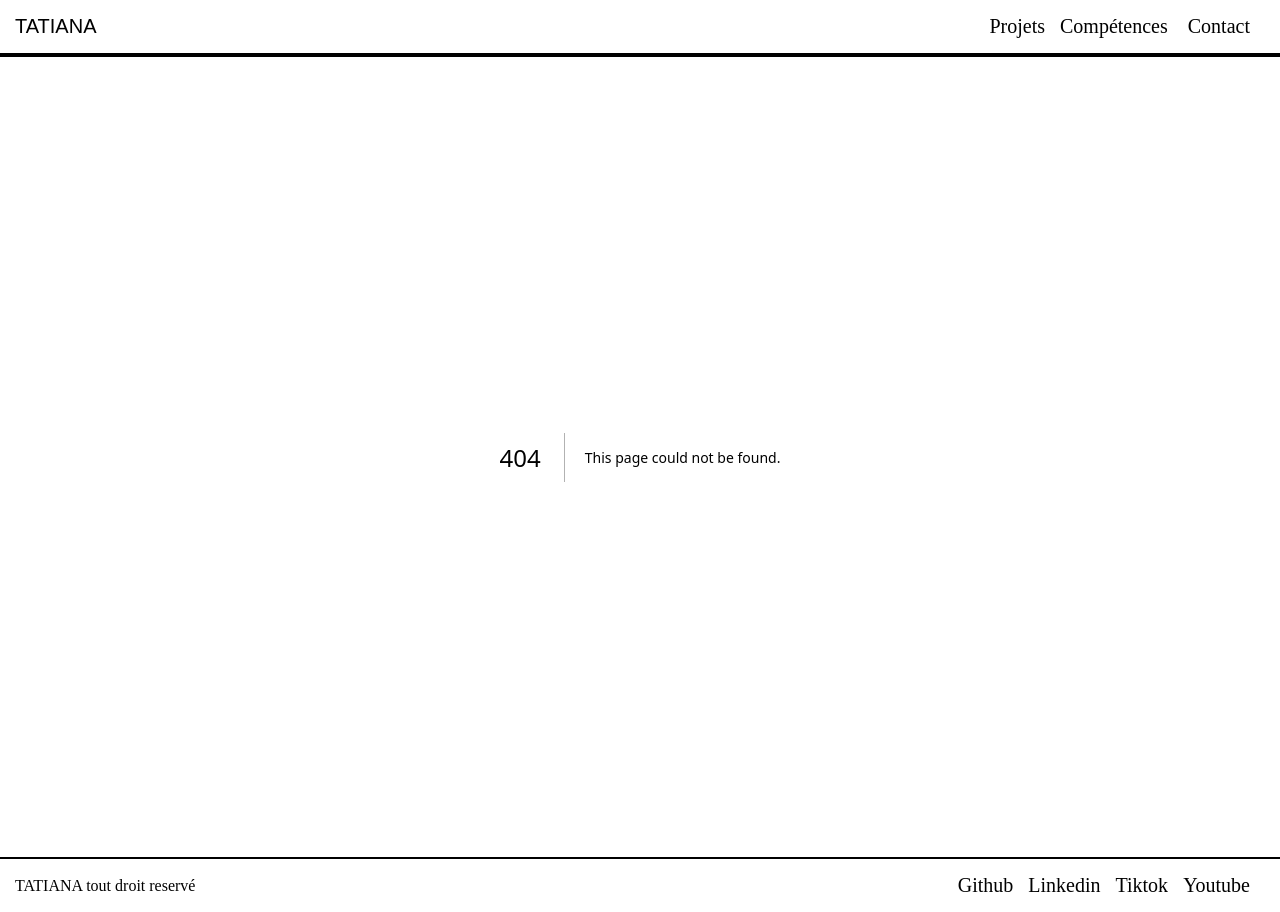
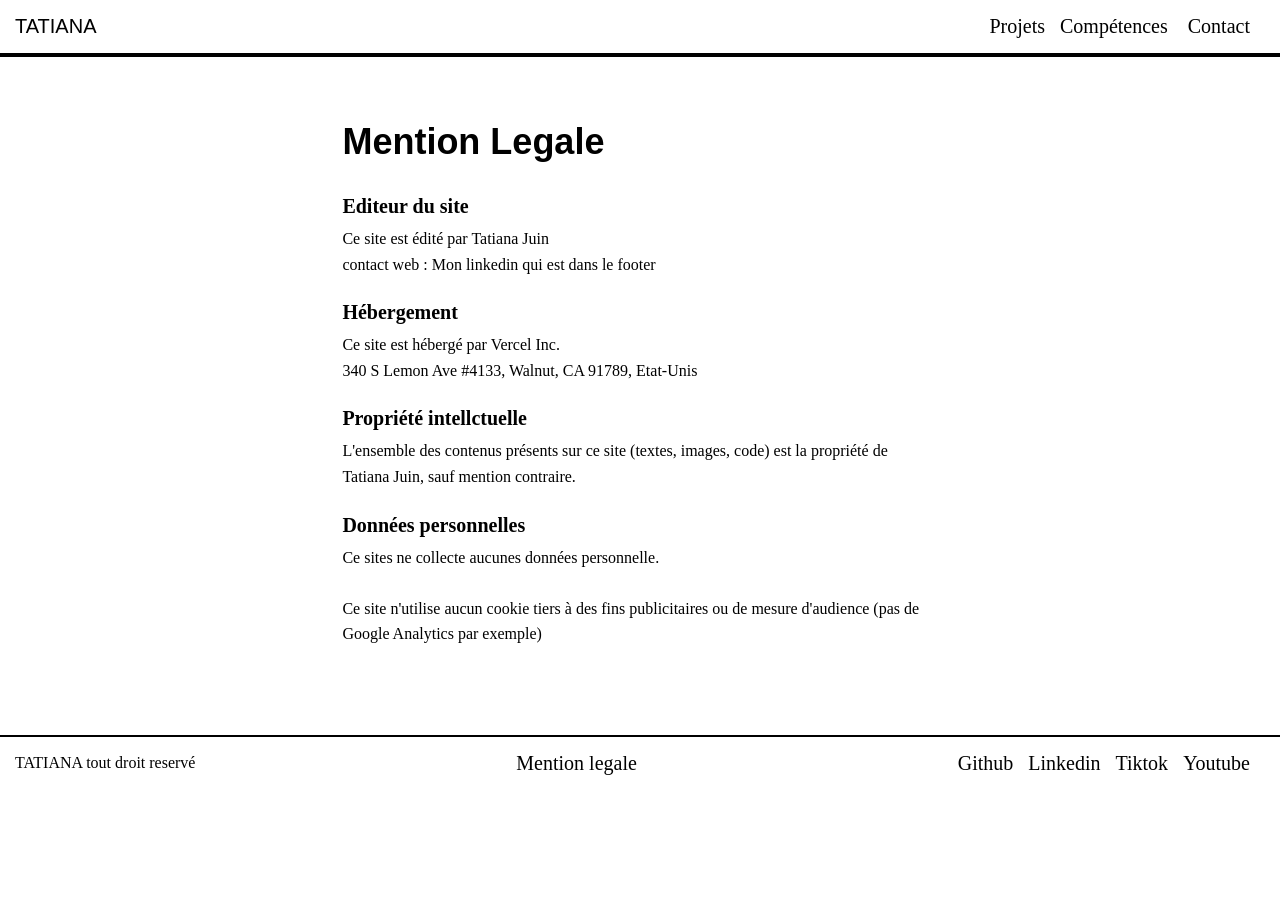
Before and after one commit to Tatiana-Juin/portfolio-tatiana, a Next.js app: page /mention-legale in a window 1280 px wide. Before the commit this address had no page. After the commit the page ends 800 px from the top, so only its background shows below. Built offline with nearby package versions, Linux system fonts and the light colour scheme; a web font is replaced by a local one.

Commit message:
J'ai créer la page mention legale

```diff
--- /dev/null
+++ b/src/app/mention-legale/mention-legale.module.css
@@ -0,0 +1,26 @@
+.container{
+    padding:64px 8%;
+    max-width:800px;
+    margin:0 auto;
+}
+
+.title{
+    font-family: var(--fontTitle);
+    font-size: 36px;
+    margin-bottom: 32px;
+}
+
+.section{
+    margin-bottom: 24px;
+}
+
+.section h2{
+    font-size: 20px;
+    margin-bottom: 8px;
+}
+
+.section p{
+    font-size: 16px;
+    line-height: 1.6;
+
+}
--- /dev/null
+++ b/src/app/mention-legale/page.tsx
@@ -0,0 +1,47 @@
+import styles from "./mention-legale.module.css"
+export default function MentionLegalePage(){
+    return(
+        <div className={styles.container}>
+
+            <h1 className={styles.title}>Mention Legale</h1>
+
+            <section className={styles.section}>
+                <h2>Editeur du site</h2>
+                <p>
+                    Ce site est édité par Tatiana Juin
+                    <br />
+                    contact web : Mon linkedin qui est dans le footer
+                </p>
+            </section>
+
+            {/* HEBERGEMENT */}
+            <section className={styles.section}>
+                <h2>Hébergement</h2>
+                <p>
+                    Ce site est hébergé par Vercel Inc.
+                    <br />
+                    340 S Lemon Ave #4133, Walnut, CA 91789, Etat-Unis
+                </p>
+            </section>
+        {/* PROPRIETE INTELLECTUELLE  */}
+            <section className={styles.section}>
+                <h2>Propriété intellctuelle</h2>
+                <p>
+                    L'ensemble des contenus présents sur ce site (textes, images, code) est la propriété de Tatiana Juin, sauf mention contraire.
+
+                </p>
+            </section>
+
+            <section className={styles.section}>
+                <h2>Données personnelles</h2>
+                <p>
+                    Ce sites ne collecte aucunes données personnelle.
+                    <br /><br />
+                    Ce site n'utilise aucun cookie tiers à des fins publicitaires ou de mesure d'audience (pas de Google Analytics par exemple)
+
+
+                </p>
+            </section>
+        </div>
+    )
+}
--- a/src/app/page.tsx
+++ b/src/app/page.tsx
@@ -9,11 +9,11 @@ export default function Home() {
   return (
     <div>
       <div className={styles.hero}>
-          <Hero />
+        <Hero />
       </div>
 
       <div className={styles.aboutRow}>
-         <AboutCard />
+        <AboutCard />
         <SocialLinksPanel />
       </div>
       <ProjectsSection />
--- a/src/components/home/AboutCard.module.css
+++ b/src/components/home/AboutCard.module.css
@@ -9,8 +9,13 @@
     box-shadow: var(--shadow-hard);
 }
 
+.description{
+    font-size: 18px;
+}
+
 .substitle{
     margin-bottom:15px;
+
 }
 
 @media (max-width:768px){
--- a/src/components/home/SocialLinksPanel.module.css
+++ b/src/components/home/SocialLinksPanel.module.css
@@ -3,6 +3,8 @@
     flex-direction: column;
     gap:12px;
     margin-bottom:10px;
+    /* flex: 1;
+    align-items: flex-end; */
 }
 
 @media (max-width:768px){
--- a/src/components/layout/Footer.tsx
+++ b/src/components/layout/Footer.tsx
@@ -1,11 +1,14 @@
 import Link from 'next/link'
-// import styles from "./Footer.module.css"
+
 import styles from "./layout.module.css"
 
 export default function Footer() {
   return (
     <footer className={styles.footer} id="contact">
         <p className={styles.textFooter}>TATIANA tout droit reservé</p>
+
+      <Link href="/mention-legale" className={styles.mentionLegale}>Mention legale</Link>
+
         <div className={styles.linkSocial}>
             <Link href="#">Github</Link>
             <Link href="#">Linkedin</Link>
--- a/src/components/layout/layout.module.css
+++ b/src/components/layout/layout.module.css
@@ -37,6 +37,14 @@
     cursor:pointer;
 }
 
+/* MENTION LEGALE */
+.mentionLegale{
+    color:black;
+    text-decoration: none;
+    font-size: 20px;
+    text-decoration: none;
+}
+
 /* RESPONSIVE */
 @media (max-width:768px){
     .burger{
```
Also changed, not shown: src/app/page.module.css (+8 -8 lines), src/components/home/Hero.module.css (+5 -4 lines).
